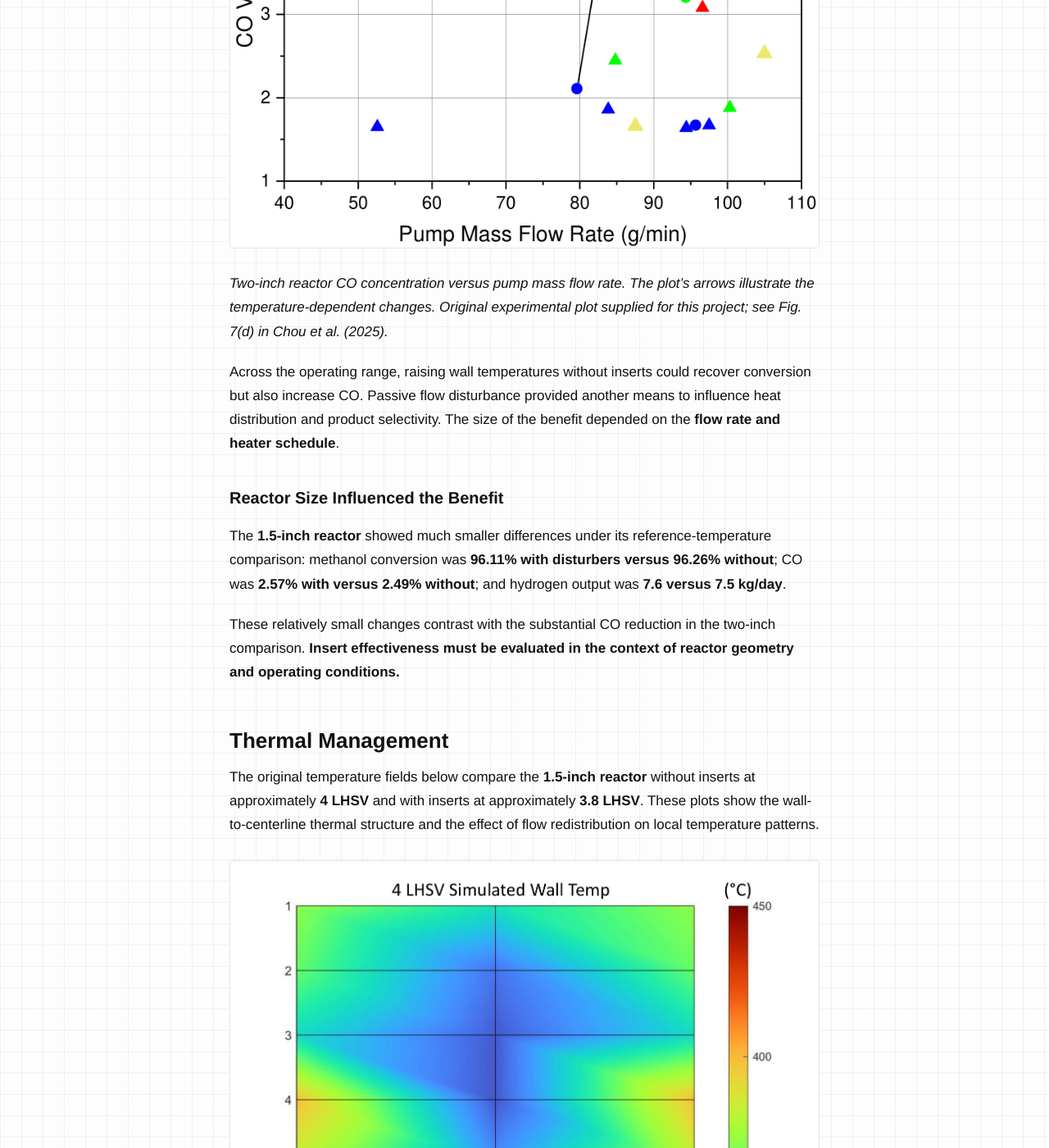
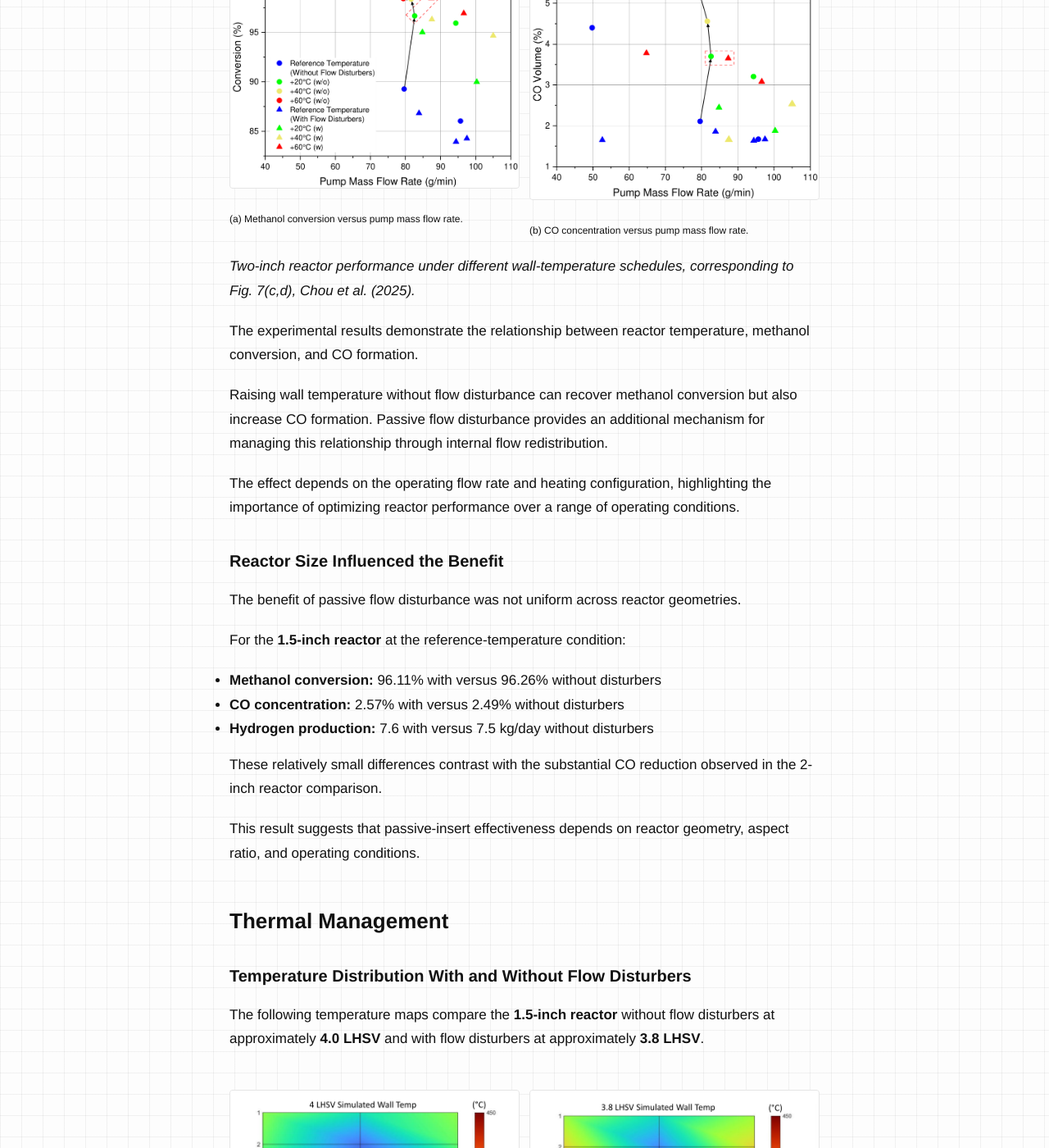
Before and after one commit to yenchun-chou/yenchun-chou.github.io, a Jekyll site: the page built from entries/projects/h2-powertech-methanol-reforming/en.md, in a window 1280 px wide and 1400 px high, scrolled down 4672 px. Shown: the whole window at 82% size. Built offline with Jekyll 4.4.1, drawn with Linux system fonts in a browser that asks for light colours; some of the changed text lies outside the part shown.

Commit message:
Revise project documentation for clarity and detail
Updated text for clarity and conciseness, including adjustments to the excerpt, engineering questions, reactor design details, and key results. Improved descriptions of reactor configurations and experimental systems.

```diff
--- a/entries/projects/h2-powertech-methanol-reforming/en.md
+++ b/entries/projects/h2-powertech-methanol-reforming/en.md
@@ -10,90 +10,149 @@ year: 2025
 image: "/images/projects/h2-powertech-methanol-reforming/performance-summary.svg"
 thumbnail: "/images/projects/h2-powertech-methanol-reforming/performance-summary.svg"
 cover: "/images/projects/h2-powertech-methanol-reforming/performance-summary.svg"
-cover_alt: "Comparison of CO concentration, hydrogen production, and methanol conversion in a two-inch reformer"
-thumbnail_alt: "CO reduction and hydrogen production with passive flow disturbers"
+cover_alt: "Methanol reformer performance comparison"
+thumbnail_alt: "CO reduction and hydrogen production improvement"
 label: "PUBLISHED RESEARCH"
 role: "First-Author Research · Experimental Analysis & Visualization"
 technologies: [SolidWorks, Reactor Testing, Heat Transfer, Gas Analysis, LabVIEW, DAQ]
 code: ""
 demo: ""
 paper: "https://doi.org/10.1016/j.ijhydene.2025.150281"
-excerpt: "Industrial-collaborative methanol reformer research: CO concentration decreased from 4.5% to 1.6%, while hydrogen output increased from 8.87 to 9.6 kg/day in a two-inch reactor."
+excerpt: "Industry-collaborative methanol reformer research: CO decreased from 4.5% to 1.6%, while hydrogen output increased from 8.87 to 9.6 kg/day in a two-inch reactor."
 ---
 
 This study was conducted at UC Davis in collaboration with **H₂ PowerTech** and published as my first-author paper in the *International Journal of Hydrogen Energy* (2025). We investigated how passive disk-and-ring flow disturbers affect thermal behavior, methanol conversion, carbon monoxide (CO) formation, and hydrogen production in packed-bed steam reformers.
 
-My documented first-author contributions included technical visualization, manuscript preparation, and interpretation and communication of the experimental results in collaboration with the research team.
+My documented first-author contributions included technical visualization, manuscript preparation, and interpretation and communication of experimental results in collaboration with the research team.
 
 ## Engineering Problem
 
-Methanol steam reforming is an endothermic process. Heat must be transferred from the externally heated reactor wall toward the center of the catalyst bed. Local cold regions can reduce conversion, whereas raising reactor-wall temperatures can increase unwanted **CO formation**.
+Methanol steam reforming is endothermic. Heat must be transferred from the externally heated reactor wall toward the catalyst-bed centerline. Local cold regions can reduce methanol conversion, while increasing reactor-wall temperature can also increase unwanted **CO formation**.
 
-The design question was whether **passive flow redistribution** could improve useful hydrogen production and conversion while controlling CO, rather than relying on additional wall heating alone.
+The engineering question was whether **passive flow redistribution** could improve useful hydrogen production and control CO formation without relying exclusively on higher wall temperatures.
 
 ## Reactor Design and Experimental Approach
 
-The study compared two stainless-steel reformers: a **nominal 1.5-inch reactor divided into eight zones** and a **nominal 2-inch reactor divided into six zones**. Both were evaluated with and without passive disk-and-ring inserts to examine the effects of internal flow redistribution.
+The study compared two stainless-steel packed-bed reformers, with nominal diameters of **1.5 inches (eight heating zones)** and **2 inches (six heating zones)**. Both reactors were evaluated with and without passive disk-and-ring flow disturbers.
 
-![Original reactor schematics for the 1.5-inch and 2-inch packed-bed reformers](/images/projects/h2-powertech-methanol-reforming/reactor-configurations.png)
+![Reactor configurations](/images/projects/h2-powertech-methanol-reforming/reactor-configurations.png)
 
-*Reactor configurations and heating zones, from the original research figure supplied for this project (not to scale).*
+*Reactor configurations and heating zones. Adapted from Chou et al., International Journal of Hydrogen Energy 157 (2025), 150281. Not to scale.*
 
-The experimental system used a **1.1:1 water-to-methanol molar feed**, electrically heated vaporizers, a superheater, temperature-controlled reactor heating zones, and downstream condensation and gas analysis. Thermocouples monitored temperatures along the reactor wall and centerline, while a **NOVA 7904CM** analyzer measured dry reformate gas composition.
+### Passive Flow Disturber Geometry
 
-![Original experimental system schematic showing feed preparation, reactor, condenser, and gas analyzer](/images/projects/h2-powertech-methanol-reforming/experimental-setup.png)
+The flow disturbers consist of alternating solid disks and annular rings embedded within the catalyst bed. These passive inserts redirect flow between the wall region and the reactor centerline, promoting radial mixing without moving parts.
 
-*Steam reforming test system, from the original experimental setup schematic supplied for this project.*
+For a conceptual illustration of the disk-and-ring configuration, see the [flow disturber geometry in my CFD project](/entries/cfd-packed-bed-reactor/).
 
-The **+40 °C wall-temperature configuration** referenced below is the paper's elevated, zone-specific heater schedule relative to its reference condition; it does not mean the entire reactor was held at one uniform temperature.
+The CFD project investigates additional geometric configurations; its dimensions should not be interpreted as identical to the experimental reactors used in this study.
+
+### Experimental System
+
+The experimental test system used a **1.1:1 water-to-methanol molar feed**, electrically heated vaporizers, a superheater, temperature-controlled reactor heating zones, and downstream condensation and gas analysis.
+
+Thermocouples measured temperatures along the reactor wall and centerline. A **NOVA 7904CM** gas analyzer measured the dry reformate composition, including H₂, CO, CO₂, and CH₄.
+
+![Experimental reforming system](/images/projects/h2-powertech-methanol-reforming/experimental-setup.png)
+
+*Experimental system schematic showing feed preparation, vaporizers, superheater, reformer, condensation equipment, and gas analyzer. Chou et al. (2025).*
+
+### Reactor Wall-Temperature Conditions
+
+The reactor used independently controlled heating zones rather than a uniform wall temperature.
+
+For the **2-inch reactor**, four zone-specific temperature schedules were evaluated: reference, nominal +20 °C, +40 °C, and +60 °C.
+
+| Condition | Zone 1 | Zone 2 | Zone 3 | Zone 4 | Zone 5 | Zone 6 |
+|:---|---:|---:|---:|---:|---:|---:|
+| Reference | 475 | 450 | 430 | 420 | 400 | 400 |
+| +20 °C | 500 | 470 | 450 | 440 | 420 | 420 |
+| **+40 °C** | **520** | **490** | **470** | **460** | **440** | **440** |
+| +60 °C | 540 | 510 | 490 | 480 | 460 | 460 |
+
+*All temperatures are in °C. Heater settings from Table 3, Chou et al. (2025). The stated increments are nominal; actual temperature differences are zone-dependent.*
+
+The **+40 °C condition** referenced in the following performance comparison corresponds to the highlighted heater schedule, not a single uniform reactor-wall temperature.
 
 ## Key Results
 
-### Two-Inch Reactor: Methanol Conversion, CO, and Hydrogen Production
+### Two-Inch Reactor: Conversion, CO, and Hydrogen Production
 
-For the reported two-inch reactor comparison at approximately **83 g/min**, using the +40 °C wall-temperature schedule, the compared performance values were:
+At approximately **83 g/min** under the **+40 °C wall-temperature schedule**, the compared performance metrics were:
 
 - **CO concentration:** 4.5% without → **1.6% with disturbers** (−2.9 percentage points)
 - **Hydrogen production:** 8.87 without → **9.6 kg/day per reactor with disturbers** (+8.2%)
 - **Methanol conversion:** 96.31% without → **98.35% with disturbers** (+2.04 percentage points)
 
-The performance comparison is most meaningful when conversion, product gas composition, and useful hydrogen production are considered together.
+Together, these metrics characterize reactor performance more completely than methanol conversion alone.
 
-![Original conversion versus mass flow rate plot for the two-inch reformer](/images/projects/h2-powertech-methanol-reforming/conversion-vs-flow.png)
+### Effect of Flow Rate on Conversion and CO
 
-*Two-inch reactor methanol conversion versus pump mass flow rate across wall-temperature conditions. Original experimental plot supplied for this project; see Fig. 7(c) in Chou et al. (2025).*
+<div style="display:flex;gap:12px;align-items:flex-start;flex-wrap:wrap;margin:20px 0;">
+  <figure style="flex:1 1 45%;min-width:200px;margin:0;">
+    <img src="/images/projects/h2-powertech-methanol-reforming/conversion-vs-flow.png" alt="Methanol conversion versus pump mass flow rate in the two-inch reactor" style="display:block;width:100%;height:auto;">
+    <figcaption style="font-size:12px;line-height:1.5;margin-top:8px;">(a) Methanol conversion versus pump mass flow rate.</figcaption>
+  </figure>
+  <figure style="flex:1 1 45%;min-width:200px;margin:0;">
+    <img src="/images/projects/h2-powertech-methanol-reforming/co-vs-flow.png" alt="Carbon monoxide concentration versus pump mass flow rate in the two-inch reactor" style="display:block;width:100%;height:auto;">
+    <figcaption style="font-size:12px;line-height:1.5;margin-top:8px;">(b) CO concentration versus pump mass flow rate.</figcaption>
+  </figure>
+</div>
 
-![Original CO concentration versus mass flow rate plot for the two-inch reformer](/images/projects/h2-powertech-methanol-reforming/co-vs-flow.png)
+*Two-inch reactor performance under different wall-temperature schedules, corresponding to Fig. 7(c,d), Chou et al. (2025).*
 
-*Two-inch reactor CO concentration versus pump mass flow rate. The plot's arrows illustrate the temperature-dependent changes. Original experimental plot supplied for this project; see Fig. 7(d) in Chou et al. (2025).*
+The experimental results demonstrate the relationship between reactor temperature, methanol conversion, and CO formation.
 
-Across the operating range, raising wall temperatures without inserts could recover conversion but also increase CO. Passive flow disturbance provided another means to influence heat distribution and product selectivity. The size of the benefit depended on the **flow rate and heater schedule**.
+Raising wall temperature without flow disturbance can recover methanol conversion but also increase CO formation. Passive flow disturbance provides an additional mechanism for managing this relationship through internal flow redistribution.
+
+The effect depends on the operating flow rate and heating configuration, highlighting the importance of optimizing reactor performance over a range of operating conditions.
 
 ### Reactor Size Influenced the Benefit
 
-The **1.5-inch reactor** showed much smaller differences under its reference-temperature comparison: methanol conversion was **96.11% with disturbers versus 96.26% without**; CO was **2.57% with versus 2.49% without**; and hydrogen output was **7.6 versus 7.5 kg/day**.
+The benefit of passive flow disturbance was not uniform across reactor geometries.
 
-These relatively small changes contrast with the substantial CO reduction in the two-inch comparison. **Insert effectiveness must be evaluated in the context of reactor geometry and operating conditions.**
+For the **1.5-inch reactor** at the reference-temperature condition:
+
+- **Methanol conversion:** 96.11% with versus 96.26% without disturbers
+- **CO concentration:** 2.57% with versus 2.49% without disturbers
+- **Hydrogen production:** 7.6 with versus 7.5 kg/day without disturbers
+
+These relatively small differences contrast with the substantial CO reduction observed in the 2-inch reactor comparison.
+
+This result suggests that passive-insert effectiveness depends on reactor geometry, aspect ratio, and operating conditions.
 
 ## Thermal Management
 
-The original temperature fields below compare the **1.5-inch reactor** without inserts at approximately **4 LHSV** and with inserts at approximately **3.8 LHSV**. These plots show the wall-to-centerline thermal structure and the effect of flow redistribution on local temperature patterns.
+### Temperature Distribution With and Without Flow Disturbers
 
-![Temperature distribution in the 1.5-inch reactor without passive flow disturbers](/images/projects/h2-powertech-methanol-reforming/temperature-without-disturbers.png)
+The following temperature maps compare the **1.5-inch reactor** without flow disturbers at approximately **4.0 LHSV** and with flow disturbers at approximately **3.8 LHSV**.
 
-*Without flow disturbers; approximately 4 LHSV. Original temperature-distribution figure supplied for this project; see Fig. 5(a) in Chou et al. (2025).*
+<div style="display:flex;gap:12px;align-items:flex-start;flex-wrap:wrap;margin:20px 0;">
+  <figure style="flex:1 1 45%;min-width:200px;margin:0;">
+    <img src="/images/projects/h2-powertech-methanol-reforming/temperature-without-disturbers.png" alt="Temperature distribution without flow disturbers" style="display:block;width:100%;height:auto;">
+    <figcaption style="font-size:12px;line-height:1.5;margin-top:8px;">(a) Without flow disturbers, approximately 4.0 LHSV.</figcaption>
+  </figure>
+  <figure style="flex:1 1 45%;min-width:200px;margin:0;">
+    <img src="/images/projects/h2-powertech-methanol-reforming/temperature-with-disturbers.png" alt="Temperature distribution with flow disturbers" style="display:block;width:100%;height:auto;">
+    <figcaption style="font-size:12px;line-height:1.5;margin-top:8px;">(b) With flow disturbers, approximately 3.8 LHSV.</figcaption>
+  </figure>
+</div>
 
-![Temperature distribution in the 1.5-inch reactor with passive flow disturbers](/images/projects/h2-powertech-methanol-reforming/temperature-with-disturbers.png)
+*Temperature distributions in the 1.5-inch reactor, corresponding to Fig. 5(a,b), Chou et al. (2025). Both plots use the same temperature color scale.*
 
-*With flow disturbers; approximately 3.8 LHSV. Original temperature-distribution figure supplied for this project; see Fig. 5(b) in Chou et al. (2025).*
+The temperature fields illustrate how passive inserts redistribute warmer and cooler regions within the packed bed, particularly near the inlet.
 
-The profiles illustrate more distributed heating near the bed entrance with passive inserts. Because the flow conditions are close but **not identical**, these visuals provide a qualitative comparison rather than a perfectly matched operating-point measurement.
+The distributions indicate improved spreading of heat toward the reactor centerline under the tested conditions.
+
+Because the two cases operated at slightly different flow rates, this comparison is primarily qualitative rather than a strictly matched operating-point measurement.
 
 ## Engineering Takeaways
 
-1. **Evaluate reactor performance as a system.** CO concentration and useful hydrogen production matter alongside methanol conversion.
-2. **Passive insert benefits depend on geometry.** The two-inch reactor showed a more pronounced CO-reduction benefit than the 1.5-inch design in the reported comparisons.
-3. **Flow management can mitigate the conversion–CO trade-off.** Additional wall heating alone may raise both conversion and CO; internal flow redistribution provides another operating/design lever.
+1. **Reactor performance must be evaluated as a system.** Methanol conversion, CO concentration, and hydrogen production must be considered together rather than optimized independently.
+
+2. **The effectiveness of passive flow disturbance depends on reactor geometry.** The 2-inch reactor demonstrated a stronger CO-reduction benefit than the 1.5-inch reactor under the reported comparison conditions.
+
+3. **Flow redistribution provides an additional thermal-management mechanism.** Increasing wall temperature alone can improve conversion while increasing CO formation. Passive flow disturbance can help mitigate this trade-off.
 
 ## Publication
 
@@ -101,4 +160,4 @@ The profiles illustrate more distributed heating near the bed entrance with pass
 
 <a href="https://doi.org/10.1016/j.ijhydene.2025.150281" target="_blank" rel="noopener noreferrer">Read the published paper (DOI: 10.1016/j.ijhydene.2025.150281)</a>
 
-*For numerical modeling and passive-insert geometry analysis, see the [CFD Packed-Bed Reactor project](/entries/cfd-packed-bed-reactor/).*
+*For numerical modeling and additional flow-disturber geometry work, see my [CFD Packed-Bed Reactor project](/entries/cfd-packed-bed-reactor/).*
```
